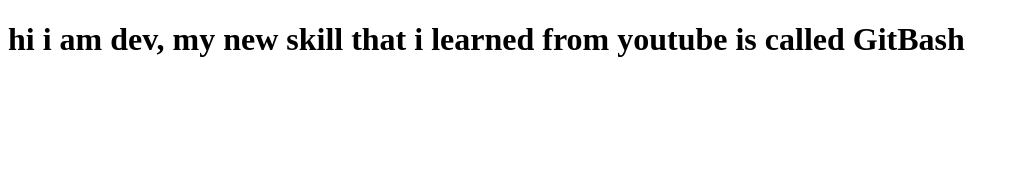
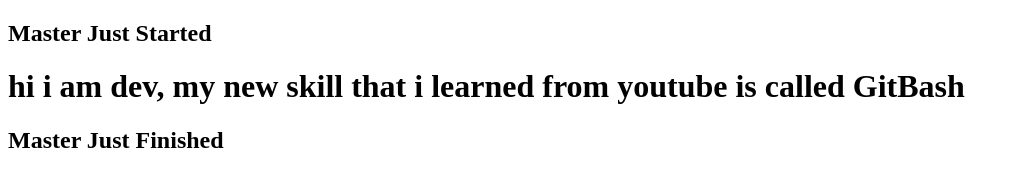
Before and after one commit to AkshatDaiya/git-example, a plain HTML site: page index.html in a window 1280 px wide. Shown: the whole page, without its empty margins (0-1020 px from the left). Drawn offline with Linux system fonts and the light colour scheme.

Commit message:
some change in master

```diff
--- a/index.html
+++ b/index.html
@@ -6,6 +6,8 @@
     <title>Git Pactice</title>
 </head>
 <body>
+    <h2>Master Just Started</h2>
     <h1>hi i am dev, my new skill that i learned from youtube is called GitBash</h1>
+    <h2>Master Just Finished</h2>
 </body>
 </html>
```
